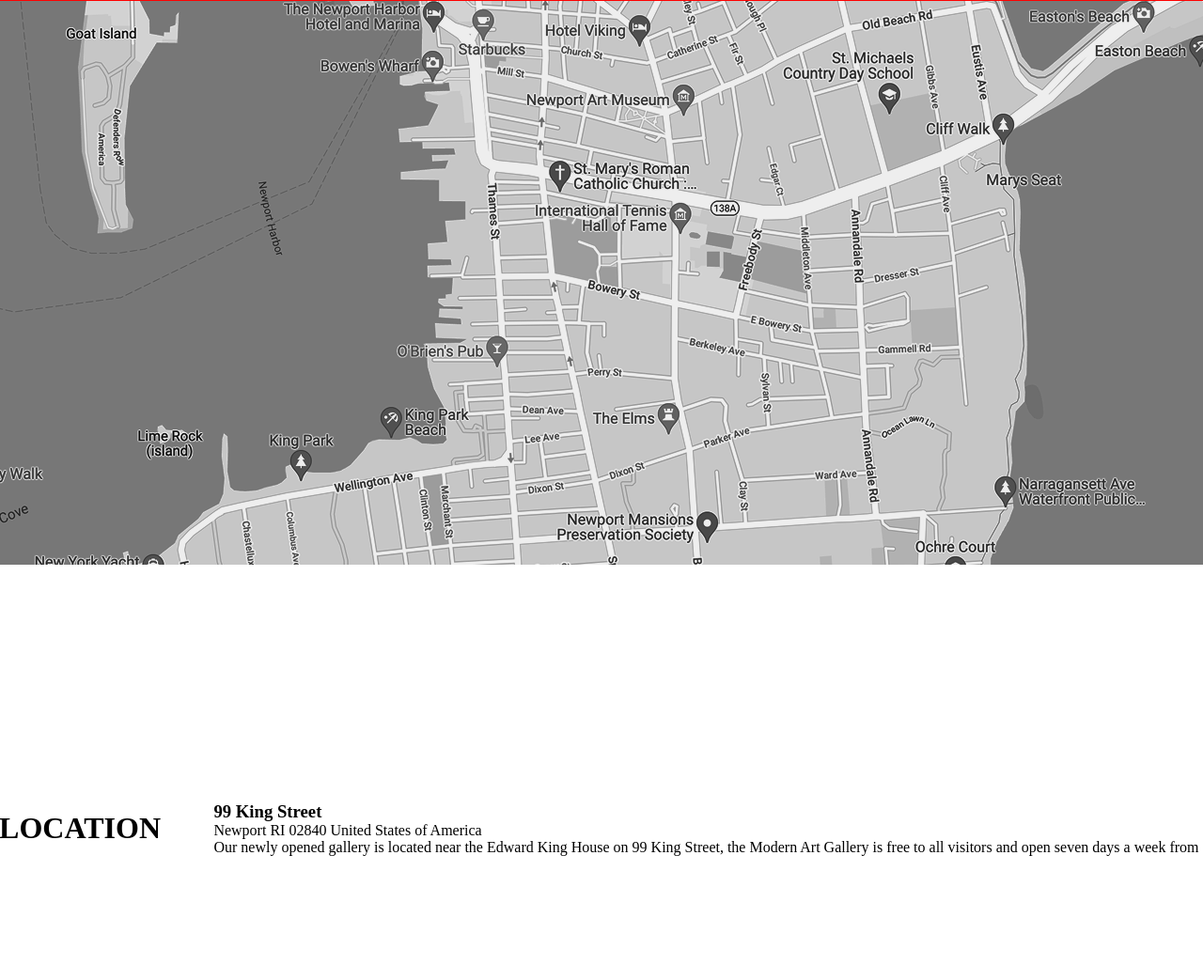
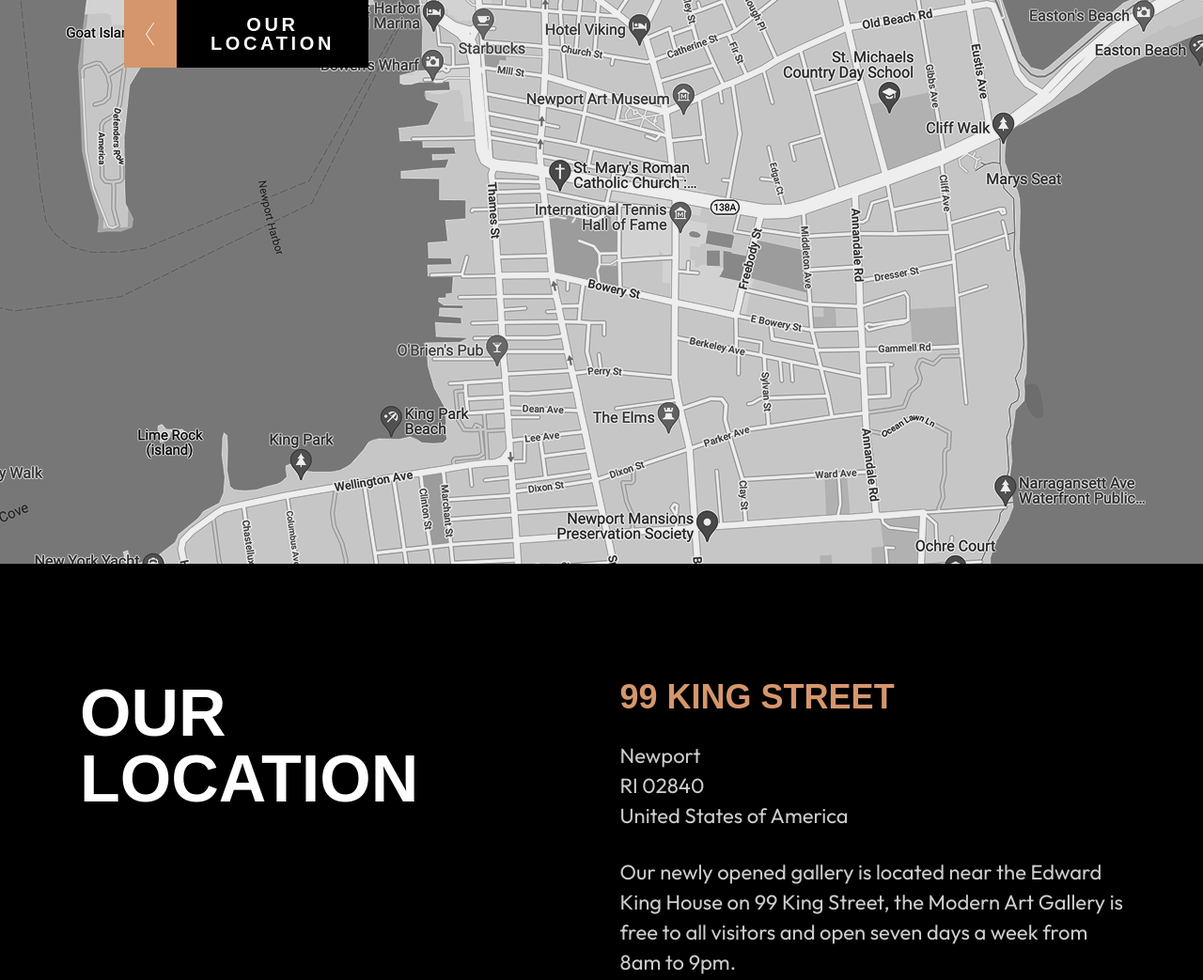
Before and after one commit to Nikusha397/lecture19, a plain HTML site: page pages/page.html in a window 1280 px wide. Shown: the top 1043 px of the page at 94% size. Drawn offline with Linux system fonts and the light colour scheme; a web font is replaced by a local one.

Commit message:
updated but not completed

```diff
--- a/pages/page.css
+++ b/pages/page.css
@@ -20,13 +20,13 @@
   justify-content: space-between;
   align-items: center;
   flex-direction: column;
-  border: 1px solid red;
 }
 
 .box_one {
   max-width: 1440px;
   width: 1440px;
   height: 600px;
+  position: relative;
 }
 
 .box_two {
@@ -34,8 +34,9 @@
   width: 1440px;
   height: 600px;
   display: flex;
-  justify-content: space-between;
+  justify-content: space-evenly;
   align-items: center;
+  background-color: black;
 }
 .icon {
   width: 20px;
@@ -59,6 +60,7 @@
 
 .box_three {
   background-color: rgba(213, 150, 108, 1);
+  max-width: 1440px;
   width: 1440px;
   height: 244px;
   display: flex;
@@ -94,3 +96,105 @@
   filter: brightness(0) saturate(100%) invert(100%) sepia(0%) saturate(7486%)
     hue-rotate(149deg) brightness(106%) contrast(104%);
 }
+
+h1 {
+  font-family: "Big Shoulders", sans-serif;
+  font-weight: 900;
+  font-style: Black;
+  font-size: 70px;
+  line-height: 70px;
+  letter-spacing: 0px;
+  text-transform: uppercase;
+  color: white;
+}
+
+h3 {
+  font-family: "Big Shoulders", sans-serif;
+  font-weight: 900;
+  font-style: Black;
+  font-size: 36px;
+  line-height: 36px;
+  letter-spacing: 0px;
+  text-transform: uppercase;
+  color: rgba(213, 150, 108, 1);
+}
+
+.portp {
+  font-family: "Outfit", sans-serif;
+  font-weight: 400;
+  font-style: Light;
+  font-size: 22px;
+  line-height: 32px;
+  letter-spacing: 0px;
+  color: rgba(255, 255, 255, 0.8);
+}
+
+.header {
+  max-width: 1110px;
+  width: 1110px;
+  height: 316px;
+  display: flex;
+  justify-content: space-between;
+  align-items: start;
+}
+
+.button_one {
+  display: flex;
+  justify-content: center;
+  align-items: center;
+  width: 204px;
+  height: 72px;
+  border: none;
+  background-color: black;
+  cursor: pointer;
+}
+
+.buttonbox:hover .button_one {
+  background-color: rgba(213, 150, 108, 1);
+}
+
+.buttonbox:hover .button_two {
+  background-color: black;
+}
+
+.button_two {
+  display: flex;
+  justify-content: center;
+  align-items: center;
+  width: 56px;
+  height: 72px;
+  border: none;
+  background-color: rgba(213, 150, 108, 1);
+  cursor: pointer;
+}
+
+.buttonbox {
+  display: flex;
+  position: absolute;
+  top: 0;
+  left: 212px;
+}
+
+span {
+  color: black;
+}
+
+.location {
+  font-family: "Big Shoulders", sans-serif;
+  font-weight: 800;
+  font-size: 20px;
+  line-height: 100%;
+  letter-spacing: 3.64px;
+  color: rgba(255, 255, 255, 1);
+}
+
+a {
+  text-decoration: none;
+}
+
+.tag {
+  display: flex;
+  justify-content: space-between;
+  flex-direction: column;
+  height: 316px;
+}
--- a/pages/page.html
+++ b/pages/page.html
@@ -11,24 +11,46 @@
       <div class="main">
         <div class="box_one">
           <img src="pictures/map.png" alt="map" class="map" />
+          <div class="buttonbox">
+            <a href="../index.html">
+              <div class="button_two">
+                <img src="icons/arrow2.svg" alt="arrowicon" />
+              </div>
+            </a>
+            <a href="../index.html">
+              <button class="button_one">
+                <span class="location">OUR LOCATION</span>
+              </button>
+            </a>
+          </div>
         </div>
         <div class="box_two">
+          <div class="header">
             <div>
-            <h1>OUR LOCATION</h1>
+              <h1>
+                OUR <br />
+                LOCATION
+              </h1>
             </div>
-          <div>
+            <div class="tag">
               <div>
                 <h3>99 King Street</h3>
               </div>
               <div>
-              <p>Newport RI 02840 United States of America</p>
+                <p class="portp">
+                  Newport <br />
+                  RI 02840 <br />
+                  United States of America
+                </p>
               </div>
               <div>
-              <p>
-                Our newly opened gallery is located near the Edward King House
-                on 99 King Street, the Modern Art Gallery is free to all
-                visitors and open seven days a week from 8am to 9pm.
+                <p class="portp">
+                  Our newly opened gallery is located near the Edward <br />
+                  King House on 99 King Street, the Modern Art Gallery is <br />
+                  free to all visitors and open seven days a week from <br />
+                  8am to 9pm.
                 </p>
+              </div>
             </div>
           </div>
         </div>
@@ -46,9 +68,19 @@
               </p>
             </div>
             <div class="icon_box">
+              <a href="https://www.facebook.com/">
                 <img src="icons/facebook.svg" alt="facebookicon" class="icon" />
-              <img src="icons/instagram.svg" alt="instagramicon" class="icon" />
+              </a>
+              <a href="https://www.instagram.com/">
+                <img
+                  src="icons/instagram.svg"
+                  alt="instagramicon"
+                  class="icon"
+                />
+              </a>
+              <a href="https://x.com/">
                 <img src="icons/twitter.svg" alt="twittericon" class="icon" />
+              </a>
             </div>
           </div>
         </div>
--- a/style.css
+++ b/style.css
@@ -15,7 +15,6 @@
 .main_container {
   max-width: 100%;
   height: 2554px;
-  border: 1px solid black;
 }
 
 .box_one {
@@ -151,7 +150,7 @@
   font-size: 22px;
   line-height: 32px;
   letter-spacing: 0px;
-  color: rgba(68, 68, 68, 0.8);
+  color: rgba(255, 255, 255, 0.8);
 }
 
 h3 {
@@ -187,7 +186,7 @@
   font-size: 18px;
   line-height: 28px;
   letter-spacing: 0px;
-  color: rgba(68, 68, 68, 0.8);
+  color: rgba(255, 255, 255, 0.8);
 }
 
 h4 {
```
Also changed, not shown: index.html (+5 -3 lines), pages/icons/arrow2.svg (added). Lines whose indentation alone changed are shown as unchanged.
